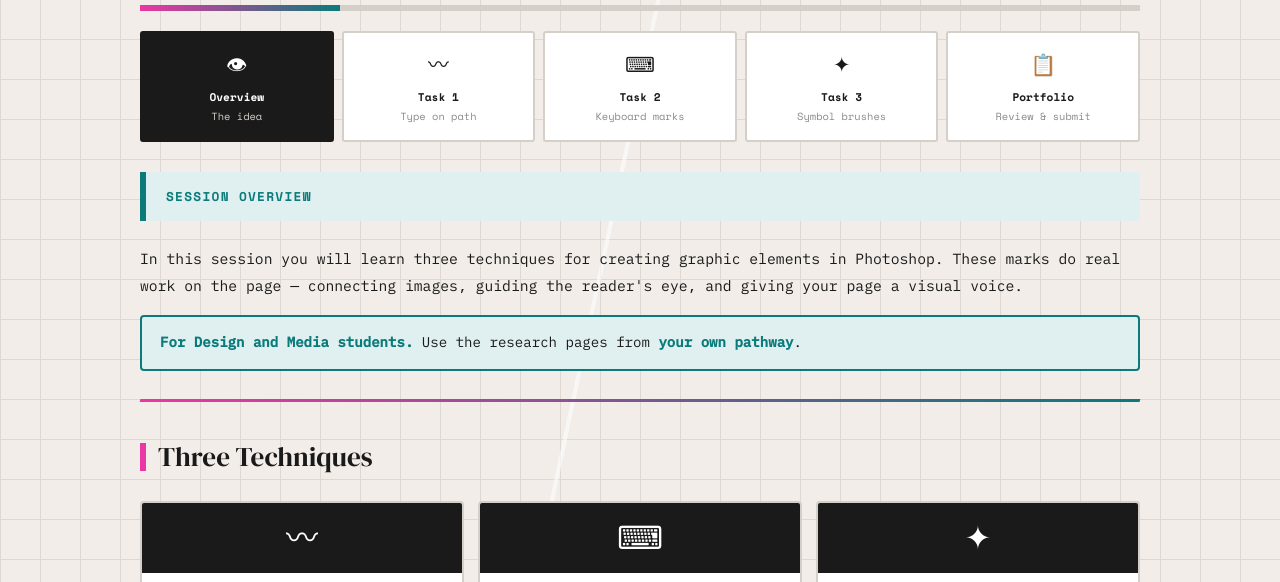
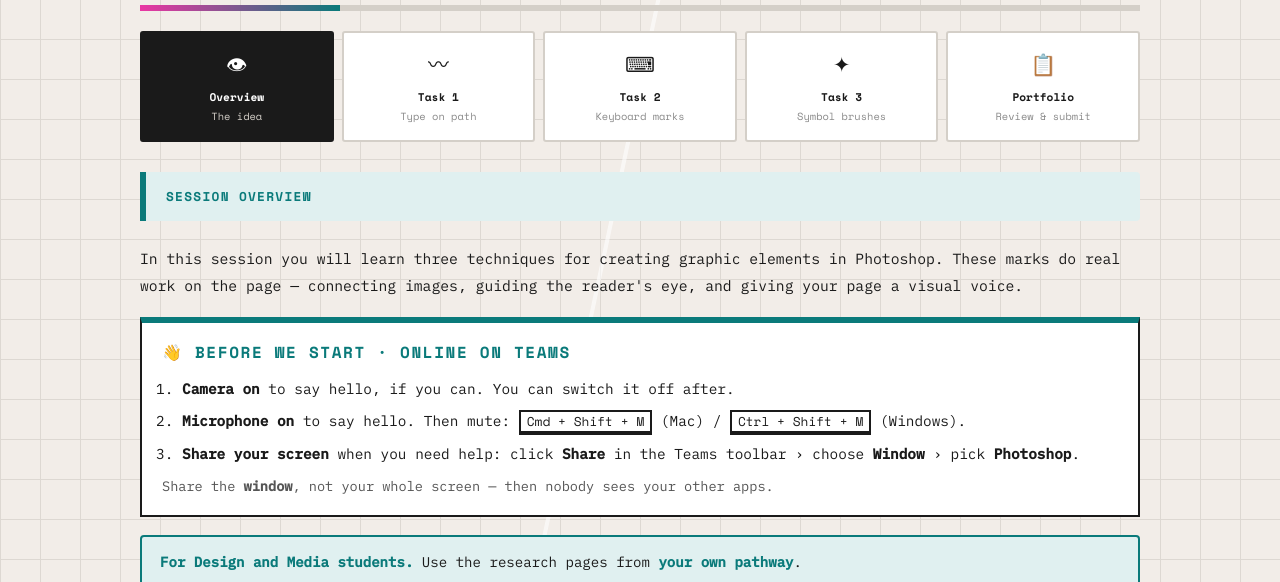
Before and after one commit to hsstokes/Creating-Graphic-Elements-for-Dynamic-Page-Design, a plain HTML site: page index.html in a window 1280 px wide. Shown: the part 201-783 px from the top of the page. Drawn offline with nearby package versions, Linux system fonts and the light colour scheme.

Commit message:
Add 'Before we start' box for online Teams session
Co-Authored-By: Claude Opus 5.5 <noreply@anthropic.com>
Claude-Session: https://claude.ai/code/session_01NwDAQERGXM3Wj15PFG9UFV

```diff
--- a/index.html
+++ b/index.html
@@ -228,6 +228,13 @@ footer { text-align: center; padding: 20px 0 10px; border-top: 1px dashed var(--
 .stuck .fix::before { content:"→ "; color:var(--teal); font-weight:700; }
 .skey { font-family:'Space Mono',monospace; font-size:0.8rem; background:#fff; border:2px solid var(--ink); border-bottom-width:4px; padding:0 6px; white-space:nowrap; }
 @media (max-width:600px){ .stuck .row{ grid-template-columns:1fr; } }
+
+/* ---------- Before we start (online) ---------- */
+.start-box { background:#fff; border:2px solid var(--ink); border-top:6px solid var(--teal); padding:16px 20px; margin:18px 0; }
+.start-box h3 { font-family:'Space Mono',monospace; margin:0 0 10px; font-size:1rem; }
+.start-box ol { margin:0 0 0 20px; }
+.start-box li { margin-bottom:8px; }
+.start-box .small { font-size:0.85rem; color:#555; margin:8px 0 0; }
 </style>
 </head>
 <body>
@@ -260,6 +267,15 @@ footer { text-align: center; padding: 20px 0 10px; border-top: 1px dashed var(--
   <div id="overview" class="section active">
     <div class="section-banner banner-overview">Session Overview</div>
     <p>In this session you will learn three techniques for creating graphic elements in Photoshop. These marks do real work on the page — connecting images, guiding the reader's eye, and giving your page a visual voice.</p>
+    <div class="start-box">
+      <h3>👋 Before we start · Online on Teams</h3>
+      <ol>
+        <li><strong>Camera on</strong> to say hello, if you can. You can switch it off after.</li>
+        <li><strong>Microphone on</strong> to say hello. Then mute: <span class="skey">Cmd + Shift + M</span> (Mac) / <span class="skey">Ctrl + Shift + M</span> (Windows).</li>
+        <li><strong>Share your screen</strong> when you need help: click <strong>Share</strong> in the Teams toolbar › choose <strong>Window</strong> › pick <strong>Photoshop</strong>.</li>
+      </ol>
+      <p class="small">Share the <strong>window</strong>, not your whole screen — then nobody sees your other apps.</p>
+    </div>
     <div class="info-box"><strong>For Design and Media students.</strong> Use the research pages from <strong>your own pathway</strong>.</div>
     <div class="diagonal-rule"></div>
     <h2>Three Techniques</h2>
```
